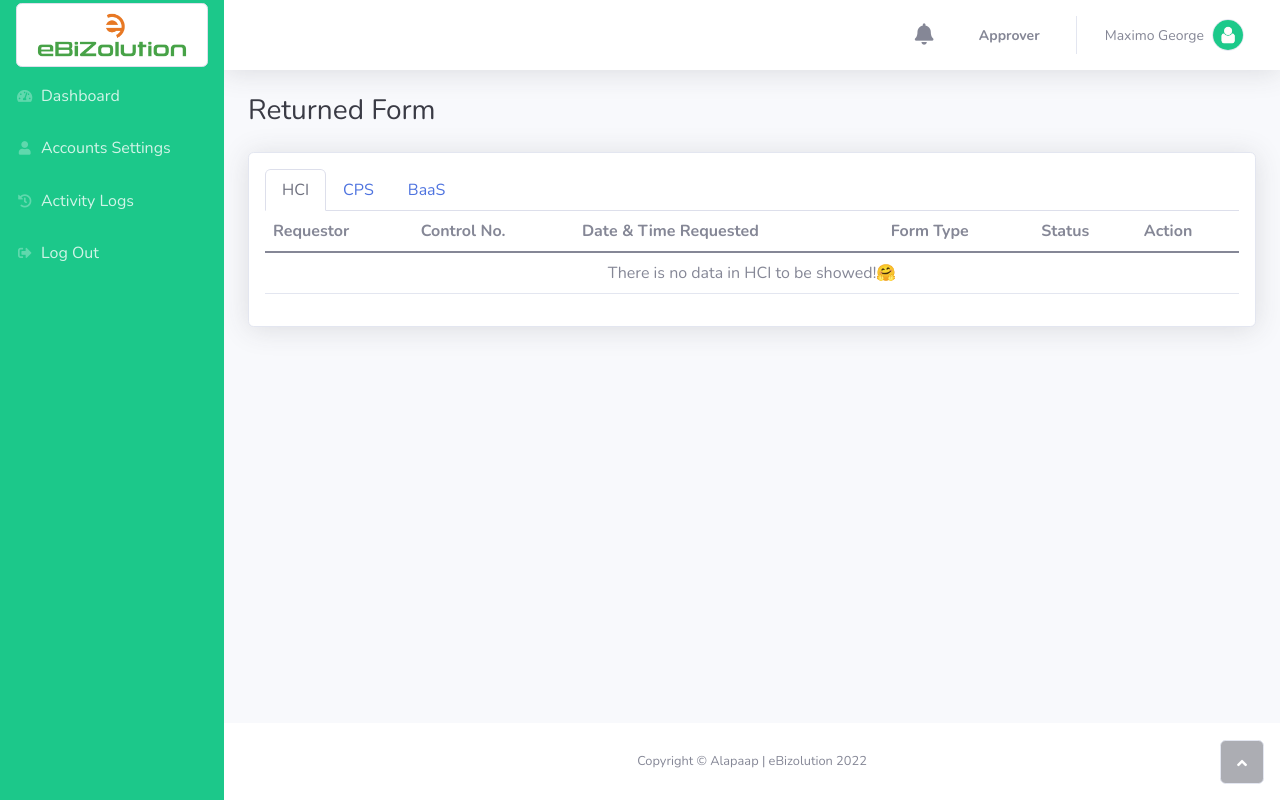
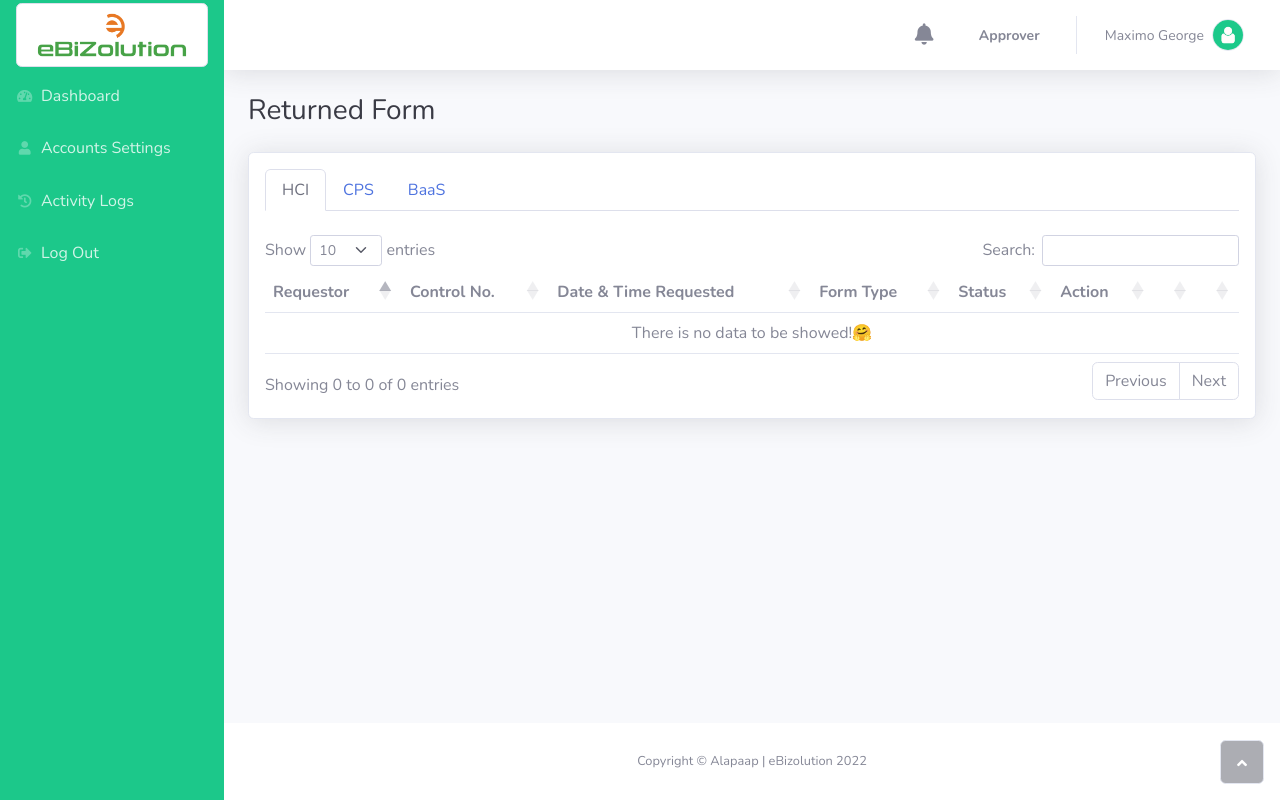
Before and after one commit to Jplight/alapaap, a PHP site: page /revision_alapaap/user/returned_request.php in a window 1280 px wide. Run offline with PHP 8.4, Linux system fonts and the light colour scheme; a user stored in the database is signed in; data comes from the database, SQL or seed files in the repository; data that the repository does not hold is empty; some libraries are stand-ins or nearby versions.

Commit message:
returned datatables

```diff
--- a/user/returned_request.php
+++ b/user/returned_request.php
@@ -79,6 +79,7 @@ include 'model/authorize_personnel.php';
         <title>Alapaap | Returned Request</title>
         <link rel="icon" type="image/svg+xml" sizes="30x24" href="assets/img/android-chrome-192x192.png">
         <link rel="stylesheet" href="assets/bootstrap/css/bootstrap.min.css">
+        <link rel="stylesheet" href="https://cdn.datatables.net/1.12.1/css/dataTables.bootstrap5.min.css">
         <link rel="stylesheet" href="https://fonts.googleapis.com/css?family=Nunito:200,200i,300,300i,400,400i,600,600i,700,700i,800,800i,900,900i">
         <link rel="stylesheet" href="assets/fonts/fontawesome-all.min.css">
         <link rel="stylesheet" href="assets/fonts/font-awesome.min.css">
@@ -131,7 +132,6 @@ include 'model/authorize_personnel.php';
                         </div>
                         <div class="card shadow">
                             <div class="card-body">
-
                                 <div>
                                     <ul class="nav nav-tabs" role="tablist">
                                         <li class="nav-item" role="presentation">
@@ -173,15 +173,15 @@ include 'model/authorize_personnel.php';
                                             </a>
                                         </li>
                                     </ul>
-                                    <div class="tab-content">
+                                    <div class="tab-content pt-4">
                                         <div class="tab-pane active" role="tabpanel" id="tab-1">
                                             <div class="table-responsive">
-                                                <table class="table table-hover user-select-none align-middle text-nowrap">
+                                                <table class="table table-hover user-select-none align-middle text-nowrap" id="hci_datatables">
                                                     <thead>
                                                         <tr>
                                                             <th>Requestor</th>
                                                             <th>Control No.</th>
-                                                            <th colspan="2">Date & Time Requested</th>
+                                                            <th>Date & Time Requested</th>
                                                             <th>Form Type</th>
                                                             <th>Status</th>
                                                             <?php if ($my_role == 1): ?>
@@ -189,6 +189,8 @@ include 'model/authorize_personnel.php';
                                                                 <th>Role</th>
                                                             <?php endif; ?>
                                                             <th>Action</th>
+                                                            <th></th>
+                                                            <th></th>
                                                         </tr>
                                                     </thead>
                                                     <tbody>
@@ -204,14 +206,13 @@ include 'model/authorize_personnel.php';
                                                             }elseif ($my_role == 4){
                                                                 $hci_query = mysqli_query($conn,"SELECT * FROM tbl_hci where performer_id = '$uid' and perf_status = '0' and revised = '1' ORDER BY date_requested DESC ");
                                                             }
-                                                            $hci_count = mysqli_num_rows($hci_query);
-                                                            if ($hci_count > 0):
+
                                                                 while ($rows_hci = mysqli_fetch_array($hci_query)):
                                                                     $control_number = $rows_hci['control_number'];
-                                                                    $mydate = strtotime($rows_hci['date_requested']);
-                                                                    $new_date = date('F d, Y',$mydate);
-                                                                    $mytime = strtotime($rows_hci['date_requested']);
-                                                                    $new_time = date('h:i:s A',$mytime);
+
+                                                                    $new_date = date('F d, Y',strtotime($rows_hci['date_requested']));
+
+                                                                    $new_time = date('h:i:s A',strtotime($rows_hci['date_requested']));
                                                                     echo '<tr>';
                                                                     echo '<td>'.ucwords($rows_hci['fullname']).'</td>';
                                                                     echo '<td>HCI/'.$control_number.'</td>';
@@ -270,11 +271,7 @@ include 'model/authorize_personnel.php';
 
                                                                     echo '</tr>';
                                                                 endwhile;
-                                                            else:
-                                                                echo '<tr>';
-                                                                echo '<td class="text-center" colspan="9">There is no data in HCI to be showed!🤗</td>';
-                                                                echo '</tr>';
-                                                            endif;
+
                                                         ?>
                                                     </tbody>
                                                 </table>
@@ -282,12 +279,12 @@ include 'model/authorize_personnel.php';
                                         </div>
                                         <div class="tab-pane" role="tabpanel" id="tab-2">
                                             <div class="table-responsive">
-                                                <table class="table table-hover user-select-none align-middle text-nowrap">
+                                                <table class="table table-hover user-select-none align-middle text-nowrap" id="tci_datatables">
                                                     <thead>
                                                         <tr>
                                                             <th>Requestor</th>
                                                             <th>Control No.</th>
-                                                            <th colspan="2">Date & Time Requested</th>
+                                                            <th>Date & Time Requested</th>
                                                             <th>Form Type</th>
                                                             <th>Status</th>
                                                             <?php if ($my_role == 1): ?>
@@ -295,6 +292,8 @@ include 'model/authorize_personnel.php';
                                                                 <th>Role</th>
                                                             <?php endif; ?>
                                                             <th>Action</th>
+                                                            <th></th>
+                                                            <th></th>
                                                         </tr>
                                                     </thead>
                                                     <tbody>
@@ -309,8 +308,7 @@ include 'model/authorize_personnel.php';
                                                             }elseif ($my_role == 4){
                                                                 $sql_tci = mysqli_query($conn,"SELECT * FROM tbl_tci where performer_id = '$uid' and perf_status = '0' and revised = '1' ORDER BY date_requested DESC ");
                                                             }
-                                                            $count_tci = mysqli_num_rows($sql_tci);
-                                                            if ($count_tci > 0):
+
                                                                 while ($rows_tci = mysqli_fetch_array($sql_tci)):
                                                                     $control_number = $rows_tci['control_number'];
                                                                     $mydate = strtotime($rows_tci['date_requested']);
@@ -363,11 +361,7 @@ include 'model/authorize_personnel.php';
                                                                     echo '</td>';
                                                                     echo '</tr>';
                                                                 endwhile;
-                                                            else:
-                                                                echo '<tr>';
-                                                                echo '<td class="text-center" colspan="9">There is no data in Adhoc to be showed!🤗</td>';
-                                                                echo '</tr>';
-                                                            endif;
+
                                                         ?>
                                                     </tbody>
                                                 </table>
@@ -375,12 +369,12 @@ include 'model/authorize_personnel.php';
                                         </div>
                                         <div class="tab-pane" role="tabpanel" id="tab-3">
                                             <div class="table-responsive">
-                                                <table class="table table-hover user-select-none align-middle text-nowrap">
+                                                <table class="table table-hover user-select-none align-middle text-nowrap" id="cps_datatables">
                                                     <thead>
                                                         <tr>
                                                             <th>Requestor</th>
                                                             <th>Control No.</th>
-                                                            <th colspan="2">Date & Time Requested</th>
+                                                            <th>Date & Time Requested</th>
                                                             <th>Form Type</th>
                                                             <th>Status</th>
                                                             <?php if ($my_role == 1): ?>
@@ -388,6 +382,8 @@ include 'model/authorize_personnel.php';
                                                                 <th>Role</th>
                                                             <?php endif; ?>
                                                             <th>Action</th>
+                                                            <th></th>
+                                                            <th></th>
                                                         </tr>
                                                     </thead>
                                                     <tbody>
@@ -403,8 +399,7 @@ include 'model/authorize_personnel.php';
                                                             }elseif ($my_role == 4){
                                                                 $cps_query = mysqli_query($conn,"SELECT * FROM tbl_cps where performer_id = '$uid' and perf_status = '0' and revised = '1' ORDER BY date_requested DESC ");
                                                             }
-                                                            $cps_count = mysqli_num_rows($cps_query);
-                                                            if ($cps_count > 0):
+
                                                                 while ($rows_cps = mysqli_fetch_array($cps_query)):
                                                                     $control_number = $rows_cps['control_number'];
                                                                     $mydate = strtotime($rows_cps['date_requested']);
@@ -470,11 +465,7 @@ include 'model/authorize_personnel.php';
 
                                                                     echo '</tr>';
                                                                 endwhile;
-                                                            else:
-                                                                echo '<tr>';
-                                                                echo '<td class="text-center" colspan="9">There is no data in CPS to be showed!🤗</td>';
-                                                                echo '</tr>';
-                                                            endif;
+
                                                         ?>
                                                     </tbody>
                                                 </table>
@@ -482,12 +473,12 @@ include 'model/authorize_personnel.php';
                                         </div>
                                         <div class="tab-pane" role="tabpanel" id="tab-4">
                                             <div class="table-responsive">
-                                                <table class="table table-hover user-select-none align-middle text-nowrap">
+                                                <table class="table table-hover user-select-none align-middle text-nowrap" id="baas_datatables">
                                                     <thead>
                                                         <tr>
                                                             <th>Requestor</th>
                                                             <th>Control No.</th>
-                                                            <th colspan="2">Date & Time Requested</th>
+                                                            <th >Date & Time Requested</th>
                                                             <th>Form Type</th>
                                                             <th>Status</th>
                                                             <?php if ($my_role == 1): ?>
@@ -495,6 +486,8 @@ include 'model/authorize_personnel.php';
                                                                 <th>Role</th>
                                                             <?php endif; ?>
                                                             <th>Action</th>
+                                                            <th></th>
+                                                            <th></th>
                                                         </tr>
                                                     </thead>
                                                     <tbody>
@@ -510,8 +503,7 @@ include 'model/authorize_personnel.php';
                                                             }elseif ($my_role == 4){
                                                                 $baas_query = mysqli_query($conn,"SELECT * FROM tbl_baas where performer_id = '$uid' and perf_status = '0' and revised = '1' ORDER BY date_requested DESC ");
                                                             }
-                                                            $baas_count = mysqli_num_rows($baas_query);
-                                                            if ($baas_count > 0):
+
                                                                 while ($rows_baas = mysqli_fetch_array($baas_query)):
                                                                     $control_number = $rows_baas['control_number'];
                                                                     $mydate = strtotime($rows_baas['date_requested']);
@@ -566,11 +558,7 @@ include 'model/authorize_personnel.php';
 
                                                                     echo '</tr>';
                                                                 endwhile;
-                                                            else:
-                                                                echo '<tr>';
-                                                                echo '<td class="text-center" colspan="9">There is no data in BaaS to be showed!🤗</td>';
-                                                                echo '</tr>';
-                                                            endif;
+
                                                         ?>
                                                     </tbody>
                                                 </table>
@@ -578,7 +566,6 @@ include 'model/authorize_personnel.php';
                                         </div>
                                     </div>
                                 </div>
-
                             </div>
                         </div>
                     </div>
@@ -598,6 +585,11 @@ include 'model/authorize_personnel.php';
         <?php include 'inc/baas_modal.php'; ?>
         <script src="assets/js/jquery-3.6.0.js"></script>
         <script src="assets/bootstrap/js/bootstrap.min.js"></script>
+
+        <!-- Data Tables -->
+        <script src="https://cdn.datatables.net/1.12.1/js/jquery.dataTables.min.js"></script>
+        <script src="https://cdn.datatables.net/1.12.1/js/dataTables.bootstrap5.min.js"></script>
+
         <script src="assets/js/theme.js"></script>
         <script src="controller/weng.js"></script>
         <script src="controller/weng2.js"></script>
@@ -609,6 +601,14 @@ include 'model/authorize_personnel.php';
                     // location.reload();
                     $("form").trigger('reset');
                 });
+
+                $('#hci_datatables, #tci_datatables, #cps_datatables, #baas_datatables').DataTable({
+
+                    "language": {
+                        "emptyTable": "There is no data to be showed!🤗",
+                        "zeroRecords": "No data found!🤗"
+                    }
+                }); // // Datatables
             });
         </script>
     </body>
```
